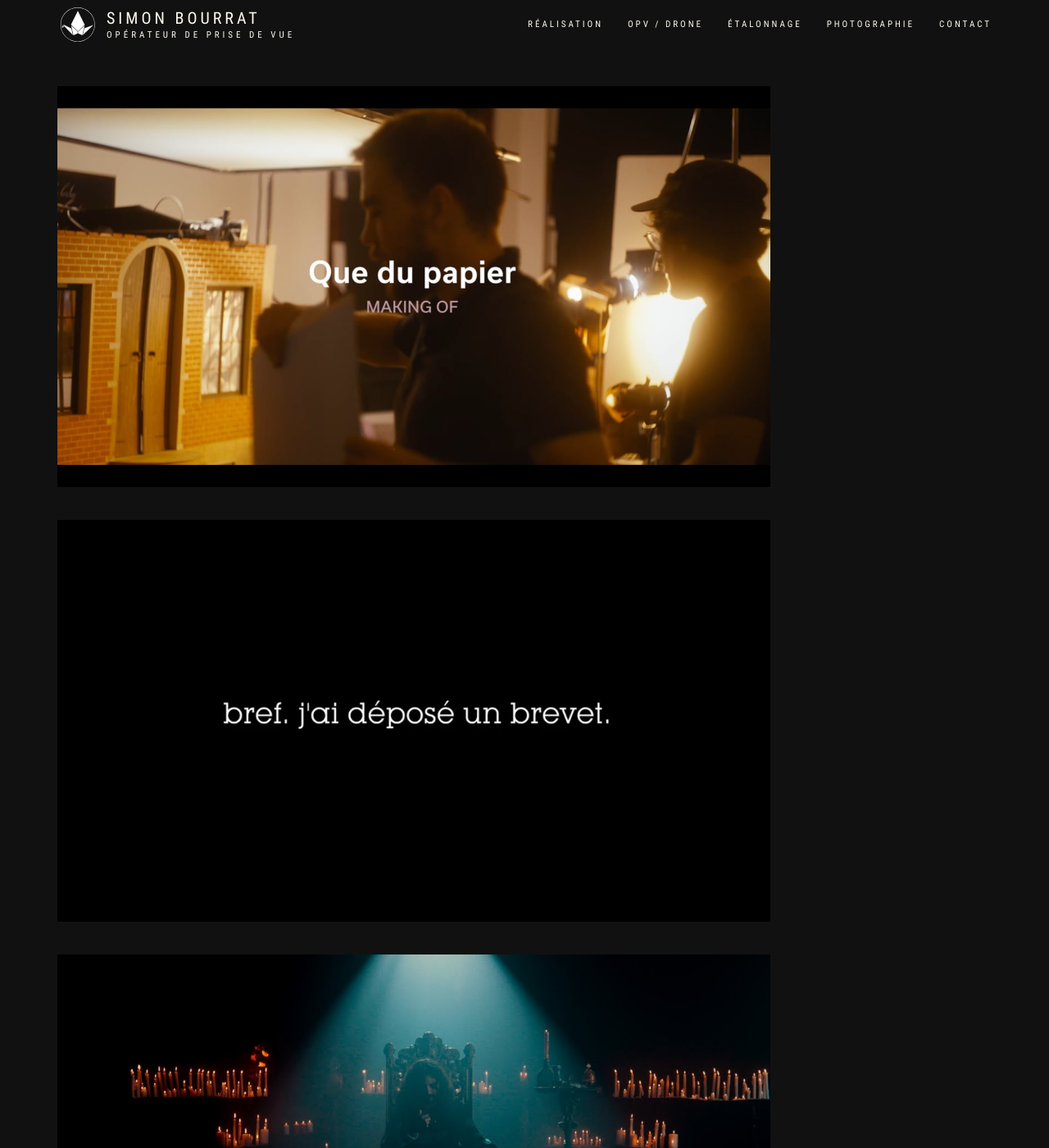
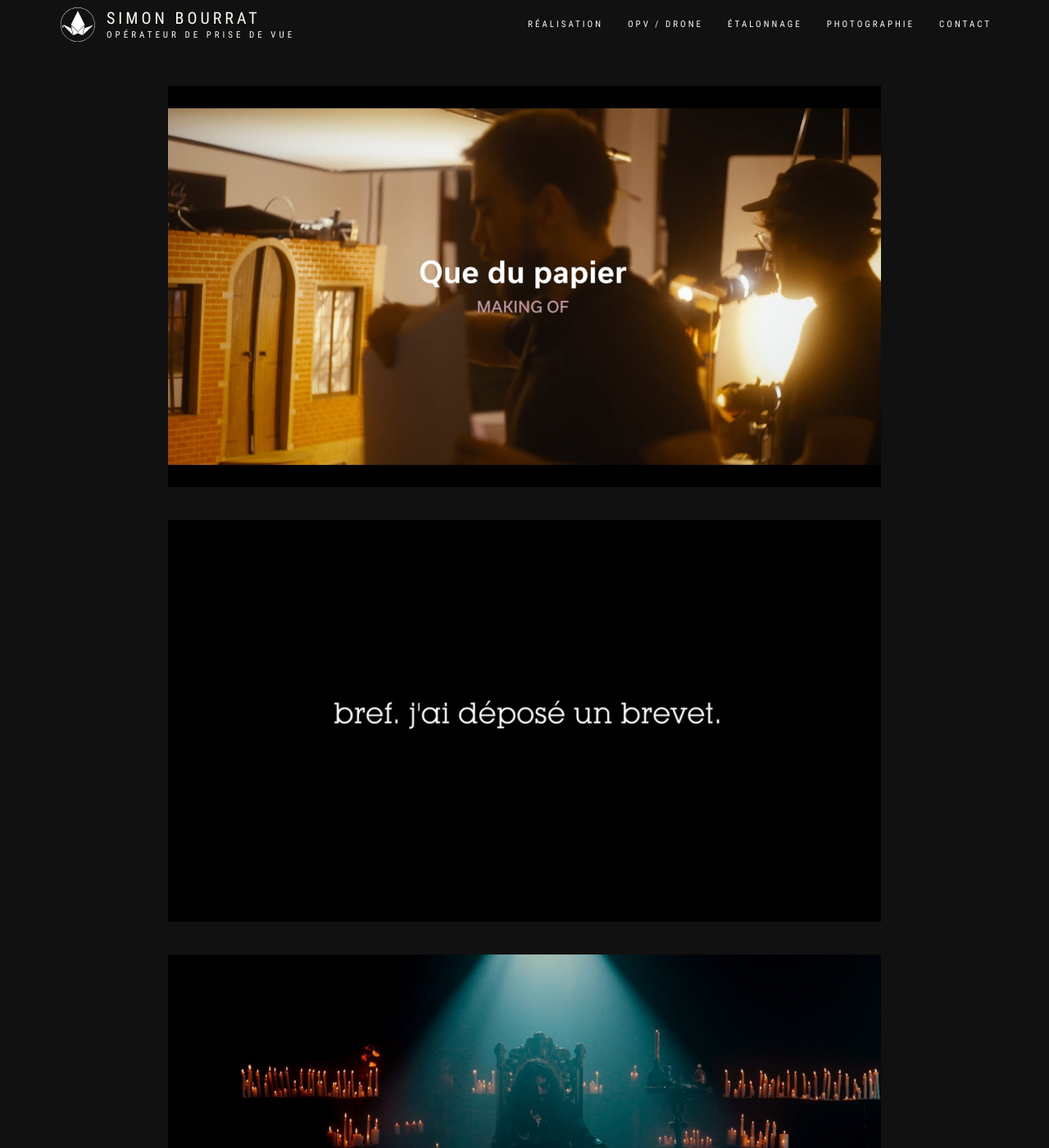
Before and after one commit to simonbourrat/site, a Jekyll site: the page built from etalonnage.html, in a window 1280 px wide and 1400 px high. Shown: the whole window at 82% size. Built offline with Jekyll 4.4.1, drawn with Linux system fonts in a browser that asks for light colours; some web fonts are replaced.

Commit message:
videos: centrage reel de la colonne sur les 3 pages (float:none)

```diff
--- a/_includes/video-list-styles.html
+++ b/_includes/video-list-styles.html
@@ -3,6 +3,9 @@
     .sb-video-list {
         max-width: 900px;
         margin: 0 auto;
+        /* Bootstrap met float:left sur .col-xs-12, ce qui annule margin:auto.
+           Sans ce float:none, la colonne reste alignee a gauche. */
+        float: none;
     }
     .sb-video-item {
         display: block;
```
